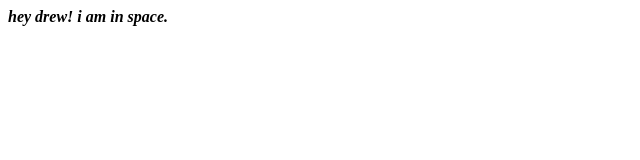
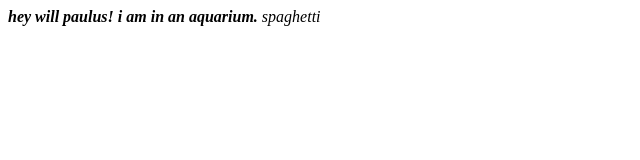
Before and after one commit to annamixpanel/kyleteaches, a plain HTML site: page index.html in a window 1280 px wide. Shown: the whole page, without its empty margins (0-640 px from the left). Drawn offline with Linux system fonts and the light colour scheme.

Commit message:
kyle let's go eat spaghetti

```diff
--- a/index.html
+++ b/index.html
@@ -1 +1,3 @@
-<em> <b> hey drew! i am in space. </b> </em>
+<em> <b> hey will paulus! i am in an aquarium. </b> </em>
+
+<em> spaghetti </em>
```
